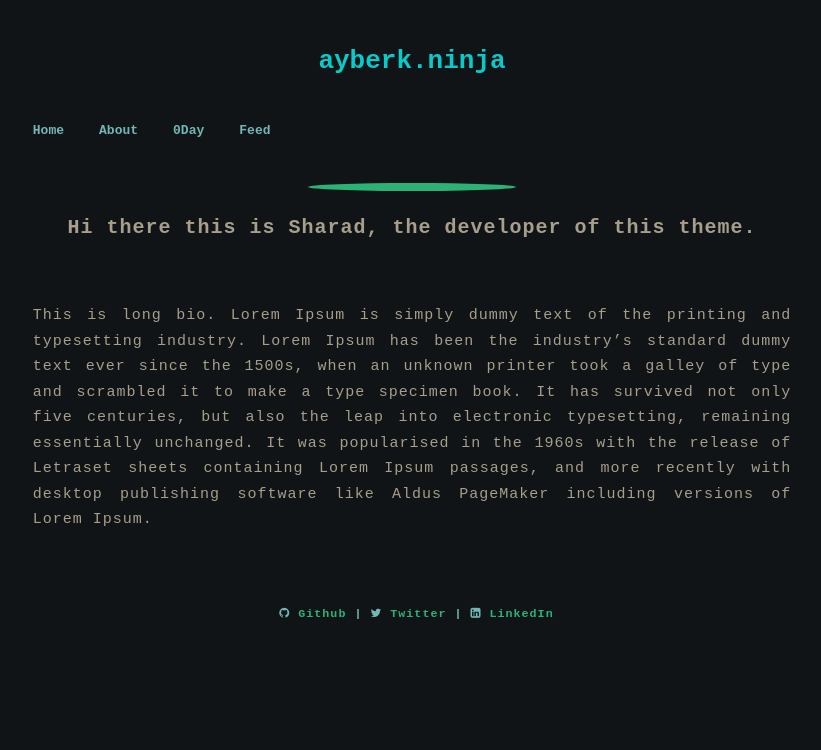
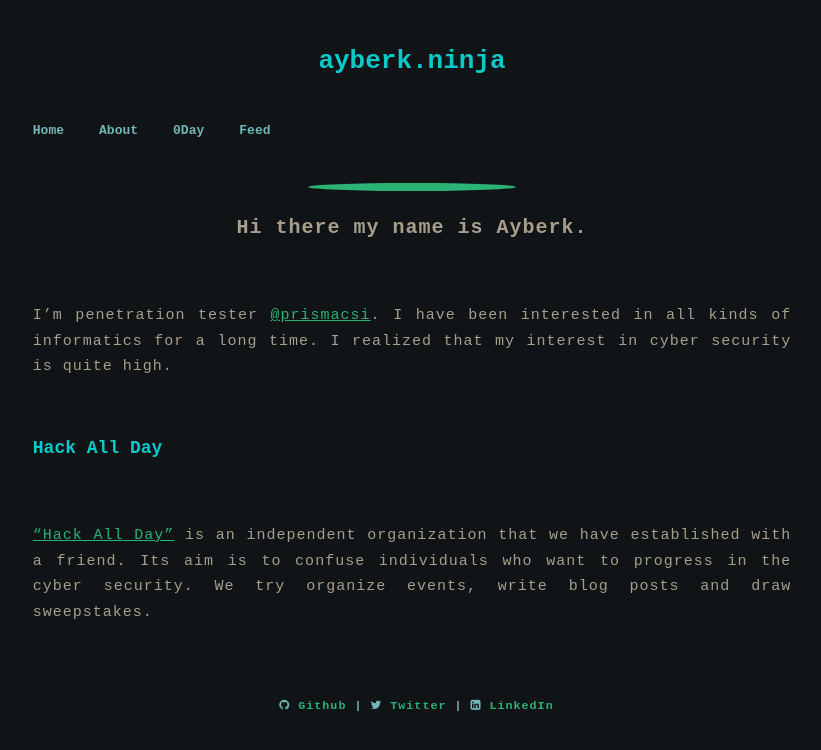
Before and after one commit to mhmtayberk/ayberkninja.github.io, a Jekyll site: the page built from about.md, in a window 1280 px wide. Shown: the top 750 px of the page, without its empty margins (228-1049 px from the left). Built offline with Jekyll 4.4.1, drawn with Linux system fonts in a browser that asks for light colours.

Commit message:
Update about.md

```diff
--- a/about.md
+++ b/about.md
@@ -1,8 +1,10 @@
 ---
-title: ayberk.ninja
+title: ayberk.ninja | About Me
 layout: about
-short_bio: Hi there this is Sharad, the developer of this theme.
+short_bio: Hi there my name is Ayberk.
 ---
 
-This is long bio.
-Lorem Ipsum is simply dummy text of the printing and typesetting industry. Lorem Ipsum has been the industry's standard dummy text ever since the 1500s, when an unknown printer took a galley of type and scrambled it to make a type specimen book. It has survived not only five centuries, but also the leap into electronic typesetting, remaining essentially unchanged. It was popularised in the 1960s with the release of Letraset sheets containing Lorem Ipsum passages, and more recently with desktop publishing software like Aldus PageMaker including versions of Lorem Ipsum.
+I'm penetration tester [@prismacsi](https://www.prismacsi.com/). I have been interested in all kinds of informatics for a long time. I realized that my interest in cyber security is quite high.
+
+## Hack All Day
+["Hack All Day"](http://www.hackallday.com/) is an independent organization that we have established with a friend. Its aim is to confuse individuals who want to progress in the cyber security. We try organize events, write blog posts and draw sweepstakes.
```
